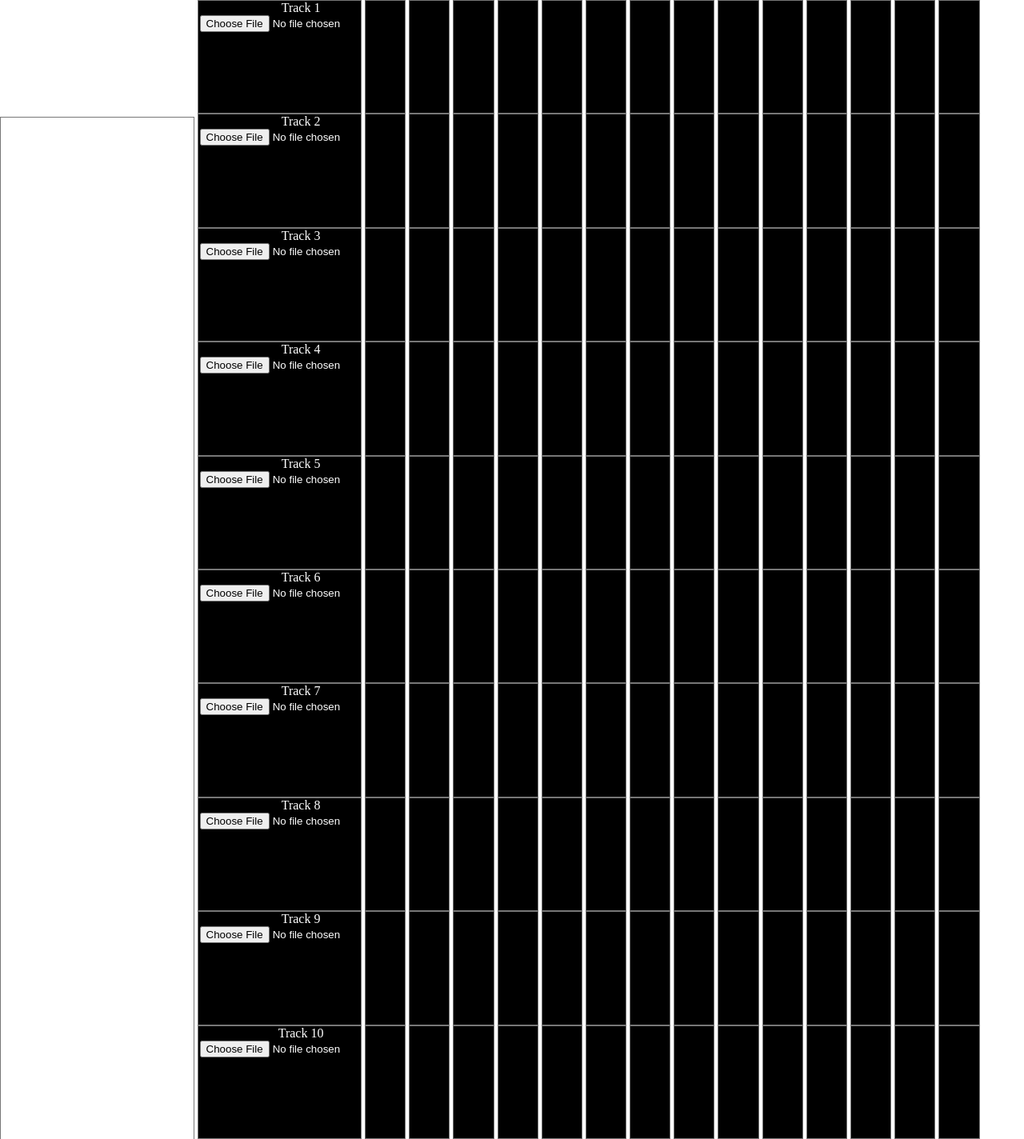
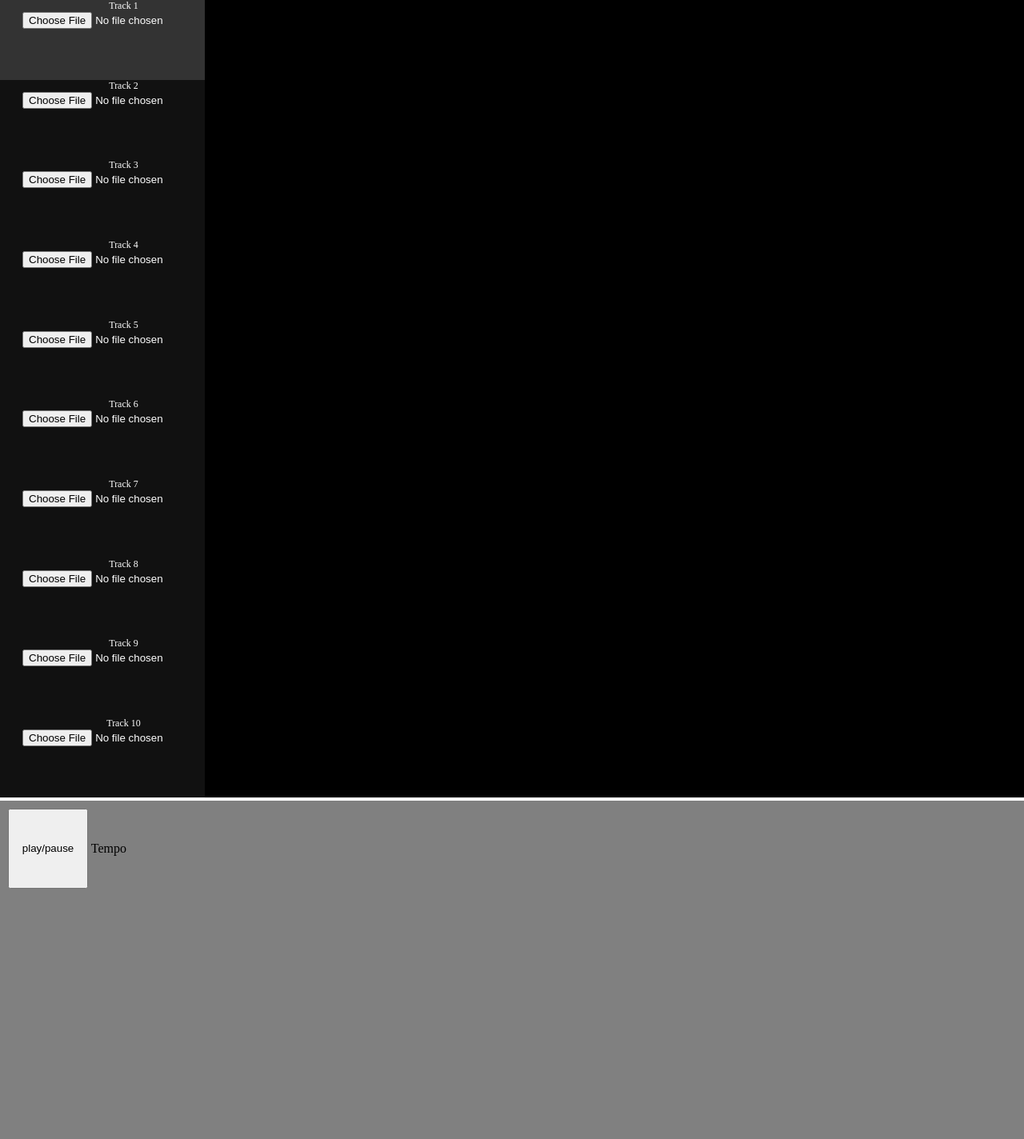
Before and after one commit to probably-not-porter/sqr-seq, a Node server app: page / in a window 1280 px wide. Shown: the whole page at 80% size. Run offline with Node 20, Linux system fonts and the light colour scheme.

Commit message:
add playpause

```diff
--- a/public/css/main.css
+++ b/public/css/main.css
@@ -16,20 +16,17 @@ body{
   display:inline-block;
   position:relative;
   margin: 0;
-  width: 19%;
+  width: 100%;
   height: 100%;
   background-color: white;
-  box-sizing: border-box;
-    -moz-box-sizing: border-box;
-    -webkit-box-sizing: border-box;
-  border: 1px solid #777;
+  background-color: gray;
 }
 #seq-area{
   display:inline-block;
   position:relative;
   margin: 0;
-  width: 80%;
-  height: 100%;
+  width: 100%;
+  height: 70%;
 }
 .block-container{
   position:relative;
@@ -37,37 +34,34 @@ body{
   width: 100%;
   min-height: 20px;
   height: 10%;
+  font-size: 0;
 }
 .block{
-  transition-delay: 100ms;
-  transition-duration: 500ms;
   position:relative;
   width: 5%;
   min-height: 10px;
   height: 100%;
   background-color: black;
 
-  box-sizing: border-box;
-    -moz-box-sizing: border-box;
-    -webkit-box-sizing: border-box;
-  border: 1px solid #777;
-
   display: inline-block;
 }
 .block.active{
-  transition-delay: 0ms;
-  transition-delay: 0ms;
-  background-color: red;
+  background-color: whitesmoke;
 }
 .block.header{
+  font-size: 12px;
   width: 20%;
   color: white;
   text-align: center;
+  background-color: #111;
 
 }
+.shadow {
+  -moz-box-shadow:    inset 0 0 10px white;
+   -webkit-box-shadow: inset 0 0 10px white;
+   box-shadow:         inset 0 0 10px white;
+}
 .block:hover{
-  transition-delay: 0s;
-  transition-duration: 300ms;
   background-color: #333;
 }
 .p{
@@ -79,3 +73,9 @@ body{
   text-align: center;
   margin-left: -100px;
 }
+#play_pause{
+  margin-top: 10px;
+  margin-left: 10px;
+  width: 100px;
+  height: 100px;
+}
--- a/public/js/main.js
+++ b/public/js/main.js
@@ -31,3 +31,43 @@ function updateStep(y,x){
   console.log(target);
   target.classList.toggle("active");
 }
+
+
+var play_pause = false;
+var step_num = 0;
+var current_elems = [];
+var intervalId;
+
+function playPause(){
+  if (play_pause == false){
+    intervalId = setInterval(play, 100);
+    play_pause = true;
+  }
+  else{
+    clearInterval(intervalId);
+    for (var n = 0; n < current_elems.length; n++){
+      current_elems[n].classList.remove("shadow");
+    }
+    current_elems = [];
+    step_num = 0;
+    play_pause = false;
+  }
+}
+
+function play(){
+
+  for (var n = 0; n < current_elems.length; n++){
+    current_elems[n].classList.remove("shadow");
+  }
+  current_elems = [];
+  for(var x = 0; x < 10; x++){
+    var container = document.getElementById("container-" + String(x));
+    container.getElementsByTagName('div')[step_num+1].classList.add("shadow");
+    current_elems.push(container.getElementsByTagName('div')[step_num+1]);
+    console.log(current_elems);
+  }
+  step_num = step_num + 1;
+  if (step_num > 15){
+    step_num = 0;
+  }
+}
--- a/views/index.ejs
+++ b/views/index.ejs
@@ -7,11 +7,9 @@
         <script type="text/javascript" src="js/main.js"></script>
     </head>
     <body>
-      <div id="controls-area">
-      </div>
       <div id="seq-area">
         <%for (var y = 0; y < 10; y++){%>
-          <div class="block-container">
+          <div id="container-<%=y%>" class="block-container">
             <div class="block header y<%=y%>" onclick="handleFileSelect(<%=y%>)">
               <span id="instrument-text">
                 <label>Track <%=y + 1%></label>
@@ -22,5 +20,10 @@
           </div>
         <%}%>
       </div>
+
+      <div id="controls-area">
+        <input id="play_pause" onclick="playPause()" type="button" value="play/pause">
+        <span>Tempo</span>
+      </div>
     </body>
 </html>
```
